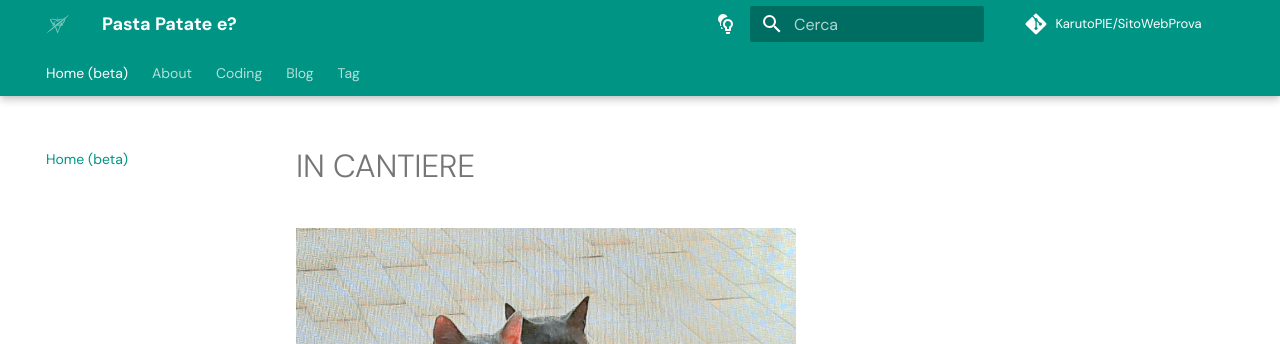
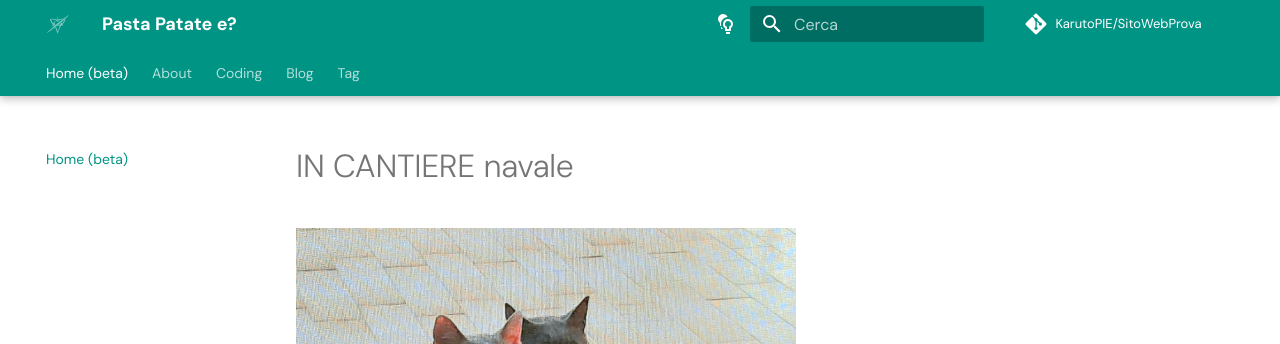
Before and after one commit to KarutoPIE/PastaPatatee_website, an MkDocs documentation site: the page built from docs/index.md, in a window 1280 px wide. Shown: the top 344 px of the page. Built offline with MkDocs 1.6.1 and Material for MkDocs 9.7.7, drawn with Linux system fonts in a browser that asks for light colours; some web fonts are replaced; plug-ins that fetch from the network failed and are left out; comment, search, counter and statistics services are not loaded.

Commit message:
prova commit

```diff
--- a/docs/index.md
+++ b/docs/index.md
@@ -1,3 +1,3 @@
-# IN CANTIERE
+# IN CANTIERE navale
 
 ![HOLA](assets/cats.png)
```
